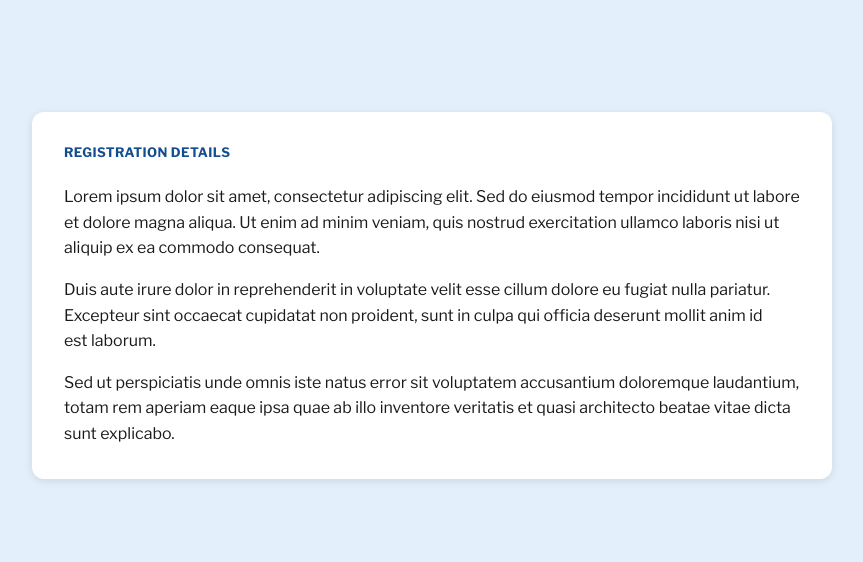
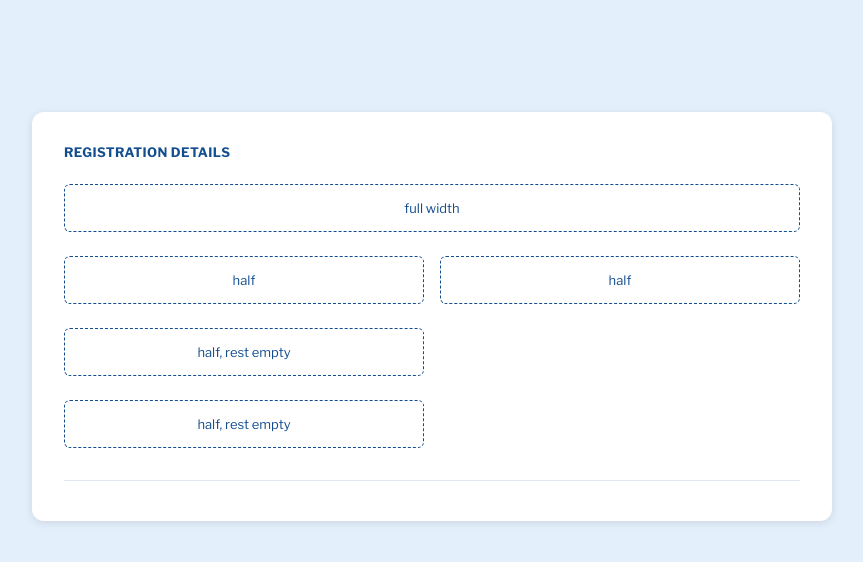
Before and after one commit to khanbilal-devop/Burnes-submission, a React (Vite) app: page / in a window 1280 px wide. Shown: the top 562 px of the page, without its empty margins (208-1071 px from the left). Built offline with nearby package versions, Linux system fonts and the light colour scheme.

Commit message:
Layout for the frist section of the form

```diff
--- a/src/App.css
+++ b/src/App.css
@@ -33,13 +33,76 @@
   color: var(--color-heading);
 }
 
-/* Inner stack: same flex+gap pattern */
-.card__body {
+
+
+.form-layout {
   display: flex;
   flex-direction: column;
+  gap: var(--space-6);
+}
+
+.form-row {
+  display: flex;
+  flex-wrap: wrap;
   gap: var(--space-4);
 }
 
-.card__text {
-  color: var(--color-body);
+/*
+ * Default field: grow to share the row equally.
+ * One in a row  -> 100%.  Two in a row -> 50% each.
+ * The flex-basis doubles as the wrap threshold: below 14rem a field drops
+ * onto its own line rather than getting crushed.
+ */
+.form-row > .form-field {
+  flex: 1 1 var(--field-min-inline-size);
 }
+
+/*
+ * Modifier: take exactly half the row and leave the rest empty.
+ * Subtracting half the gap makes it line up with a field from a two-column
+ * row - 360px inside the 736px card, matching the reference exactly.
+ */
+.form-row > .form-field--half {
+  flex: 0 1 calc(50% - var(--space-4) / 2);
+}
+
+/*
+ * Below 36rem there is no room for a half-width field, so it takes the whole
+ * row. This is the one spot a query is genuinely needed: flex on its own
+ * cannot express "half on desktop, full on mobile" for a lone item, because
+ * the item must not grow when it does have a neighbour.
+ */
+@media (width < 36rem) {
+  .form-row > .form-field--half {
+    flex-basis: 100%;
+  }
+}
+
+/*
+ * SECTION DIVIDER
+ * Lives outside .form-layout, as a sibling. The reference draws this as a
+ * border-top on the following section; an <hr> is the same line with
+ * clearer meaning.
+ * .card's 24px gap + 8px margin here = the reference's 32px on each side.
+ */
+.card__divider {
+  border: 0;
+  border-block-start: 1px solid var(--color-border);
+  margin-block: var(--space-2);
+}
+
+/*
+ * TEMPORARY SCAFFOLD
+ * Stands in for a real label + control so the layout is visible.
+ * Delete this rule once actual field components land.
+ */
+.placeholder {
+  display: flex;
+  align-items: center;
+  justify-content: center;
+  block-size: var(--field-block-size);
+  border: 1px dashed var(--color-heading);
+  border-radius: var(--radius-sm);
+  font-size: var(--text-xs);
+  color: var(--color-heading);
+}
--- a/src/App.tsx
+++ b/src/App.tsx
@@ -10,28 +10,31 @@ function App() {
           </h1>
         </header>
 
-        <section className="card__body" >
-          <p className="card__text">
-            Lorem ipsum dolor sit amet, consectetur adipiscing elit. Sed do
-            eiusmod tempor incididunt ut labore et dolore magna aliqua. Ut enim
-            ad minim veniam, quis nostrud exercitation ullamco laboris nisi ut
-            aliquip ex ea commodo consequat.
-          </p>
 
-          <p className="card__text">
-            Duis aute irure dolor in reprehenderit in voluptate velit esse cillum
-            dolore eu fugiat nulla pariatur. Excepteur sint occaecat cupidatat
-            non proident, sunt in culpa qui officia deserunt mollit anim id est
-            laborum.
-          </p>
+        <div className="form-layout">
+          <div className="form-row">
+            <div className="form-field placeholder">full width</div>
+          </div>
 
-          <p className="card__text">
-            Sed ut perspiciatis unde omnis iste natus error sit voluptatem
-            accusantium doloremque laudantium, totam rem aperiam eaque ipsa quae
-            ab illo inventore veritatis et quasi architecto beatae vitae dicta
-            sunt explicabo.
-          </p>
-        </section>
+          <div className="form-row">
+            <div className="form-field placeholder">half</div>
+            <div className="form-field placeholder">half</div>
+          </div>
+
+          <div className="form-row">
+            <div className="form-field form-field--half placeholder">
+              half, rest empty
+            </div>
+          </div>
+
+          <div className="form-row">
+            <div className="form-field form-field--half placeholder">
+              half, rest empty
+            </div>
+          </div>
+        </div>
+
+        <hr className="card__divider" />
       </div>
     </main>
   )
--- a/src/styles/tokens.css
+++ b/src/styles/tokens.css
@@ -13,6 +13,7 @@
   --color-text: #1a365d;
   --color-body: #1a1a1a;
   --color-heading: #124d8f;
+  --color-border: #e2e8f0; /* field borders + section dividers */
 
   /* ---------- Typography ---------- */
   --font-sans: 'Libre Franklin', -apple-system, BlinkMacSystemFont, 'Segoe UI',
@@ -28,6 +29,7 @@
   --tracking-wide: 0.03em;
 
   /* ---------- Spacing (4px scale) ---------- */
+  --space-2: 0.5rem; /* 8px */
   --space-4: 1rem; /* 16px */
   --space-6: 1.5rem; /* 24px */
   --space-8: 2rem; /* 32px */
@@ -38,7 +40,13 @@
   /* ---------- Layout ---------- */
   --card-max-inline-size: 50rem; /* 800px - where the card stops growing */
 
+  /* A field's natural height, and the width below which it wraps onto
+   * its own line instead of being squeezed. */
+  --field-block-size: 3rem; /* 48px */
+  --field-min-inline-size: 14rem; /* 224px */
+
   /* ---------- Radius & elevation ---------- */
+  --radius-sm: 6px;
   --radius-md: 12px;
   --shadow-card: 0 2px 8px rgb(0 0 0 / 0.1);
 }
```
